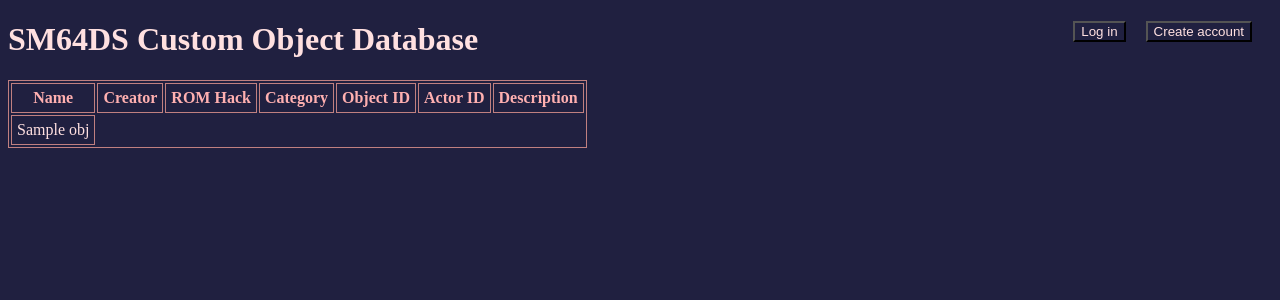
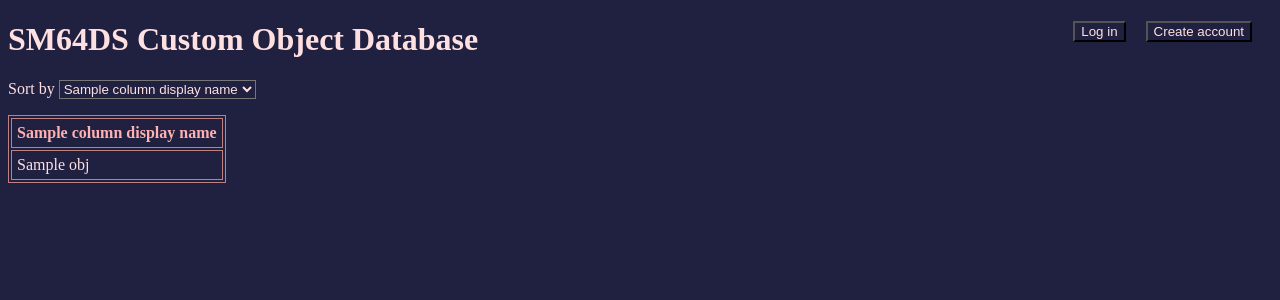
Before and after one commit to pants64DS/SM64DS-Custom-Object-Database, a Flask app: template templates/index.html in a window 1280 px wide. Shown: the top 300 px of the page. Run offline with Flask 2, Linux system fonts and the light colour scheme; the template is opened without the code that fills it: most values are stand-ins (such as "Sample title", 1, 10 or a date in 2020).

Commit message:
Add an option to sort the object table by different properties

```diff
--- a/templates/index.html
+++ b/templates/index.html
@@ -21,14 +21,24 @@
 </head>
 <h1>SM64DS Custom Object Database</h1>
 <body>
+    <p>
+        <form action="/" method="GET">
+            <label>Sort by</label>
+            <select name="sortby" onChange = "this.form.submit()">
+                {% for p in sortable_columns %}
+                    {% if p == sortby %}
+                        <option value="{{ p }}" selected>{{ column_display_names[p] }}</option>
+                    {% else %}
+                        <option value="{{ p }}">{{ column_display_names[p] }}</option>
+                    {% endif %}
+                {% endfor %}
+            </select>
+        </form>
+    </p>
     <table>
-    <th>Name</th>
-    <th>Creator</th>
-    <th>ROM Hack</th>
-    <th>Category</th>
-    <th>Object ID</th>
-    <th>Actor ID</th>
-    <th>Description</th>
+    {% for column in columns %}
+    <th>{{ column_display_names[column] }}</th>
+    {% endfor %}
     {% for obj in objects %}
     <tr>
         {% for column in columns %}
```
Also changed, not shown: objects.py (+25 -2 lines), routes.py (+14 -1 lines).
